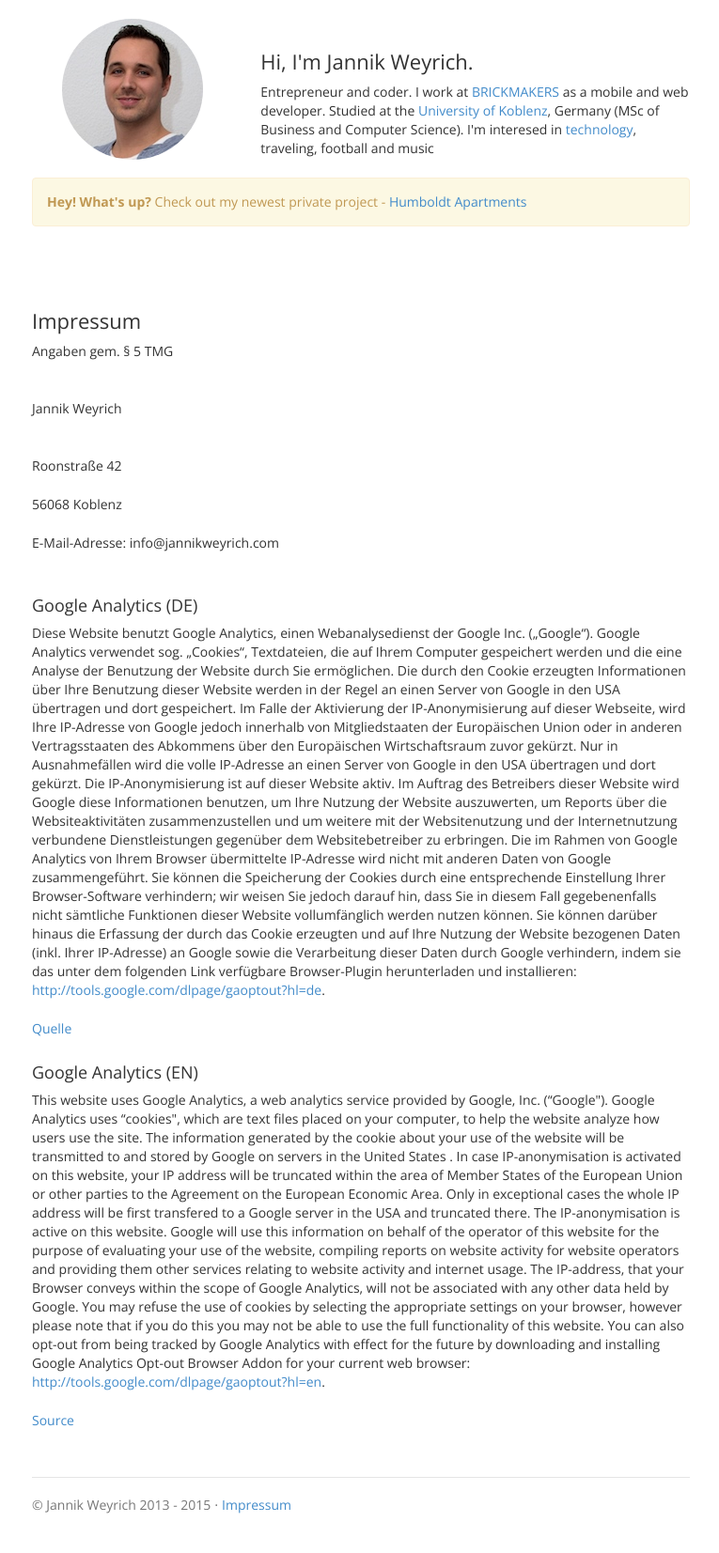
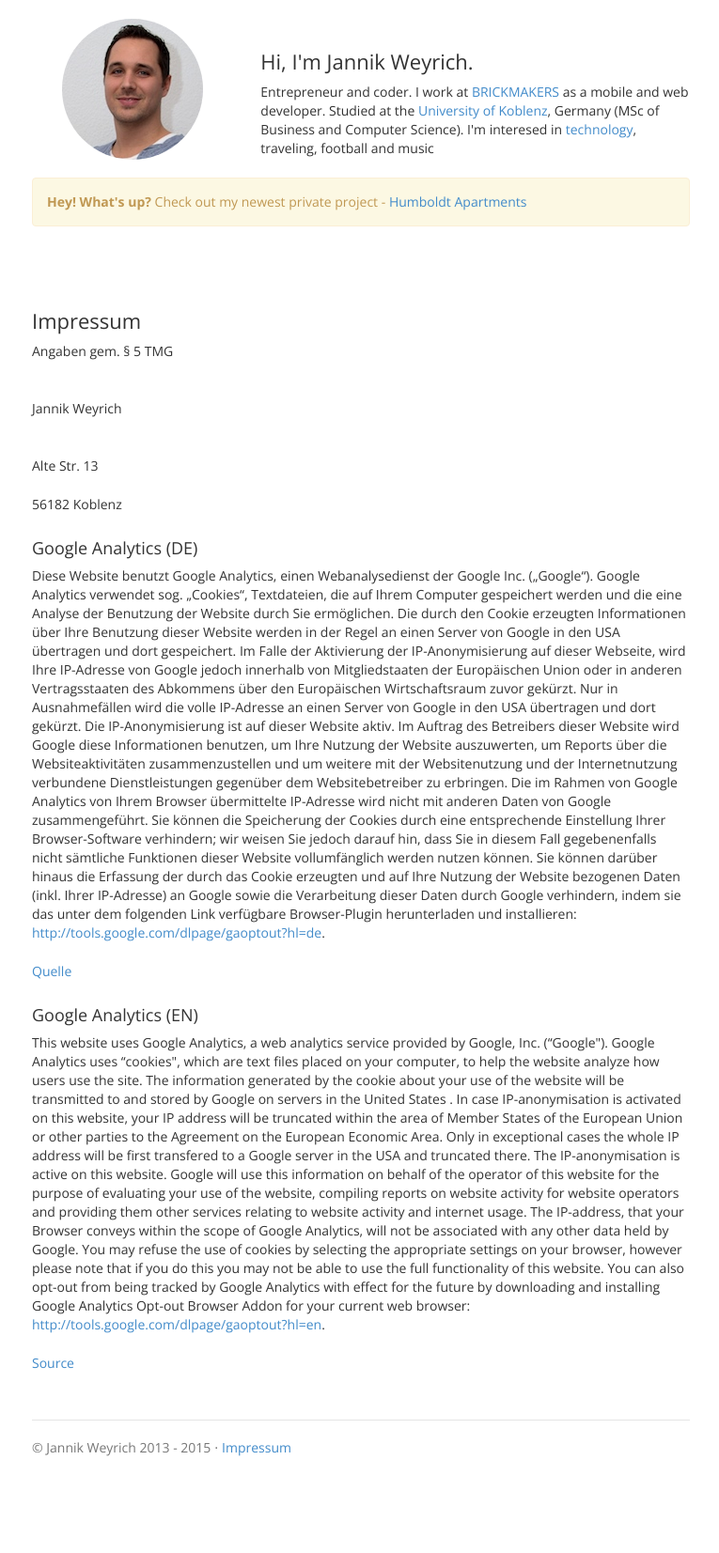
Before and after one commit to jnkwrych/jnkwrych.github.io, a Jekyll site: the page built from impressum.html, in a window 1280 px wide. Shown: the whole page at 94% size, without its empty margins (256-1021 px from the left). Built offline with Jekyll 4.4.1, drawn with Linux system fonts in a browser that asks for light colours; after the commit the page ends 1592 px from its top, so only the background shows below that.

Commit message:
Update impressum.html

```diff
--- a/impressum.html
+++ b/impressum.html
@@ -9,11 +9,9 @@ title: Impressum
 
     <p>Jannik Weyrich </p><br/>
 
-    <p>Roonstraße 42</p>
+    <p>Alte Str. 13</p>
 
-    <p>56068 Koblenz </p>
-
-    <p>E-Mail-Adresse: info@jannikweyrich.com <br/> <br/>
+    <p>56182 Koblenz </p>
 
     <h3>Google Analytics (DE) </h3>
 
```
